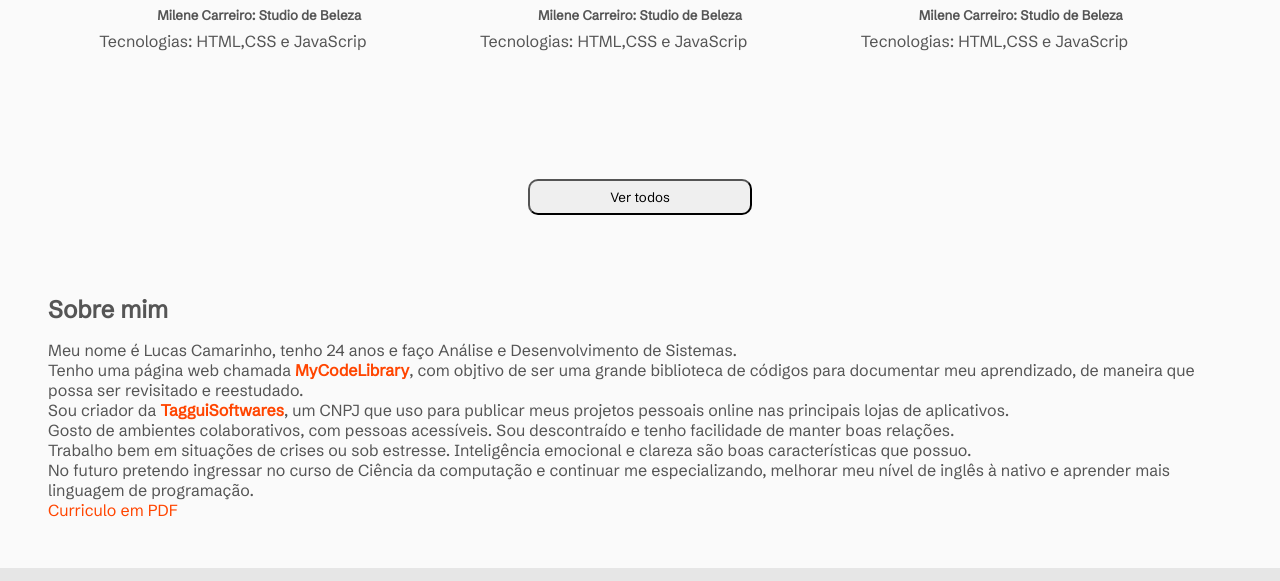
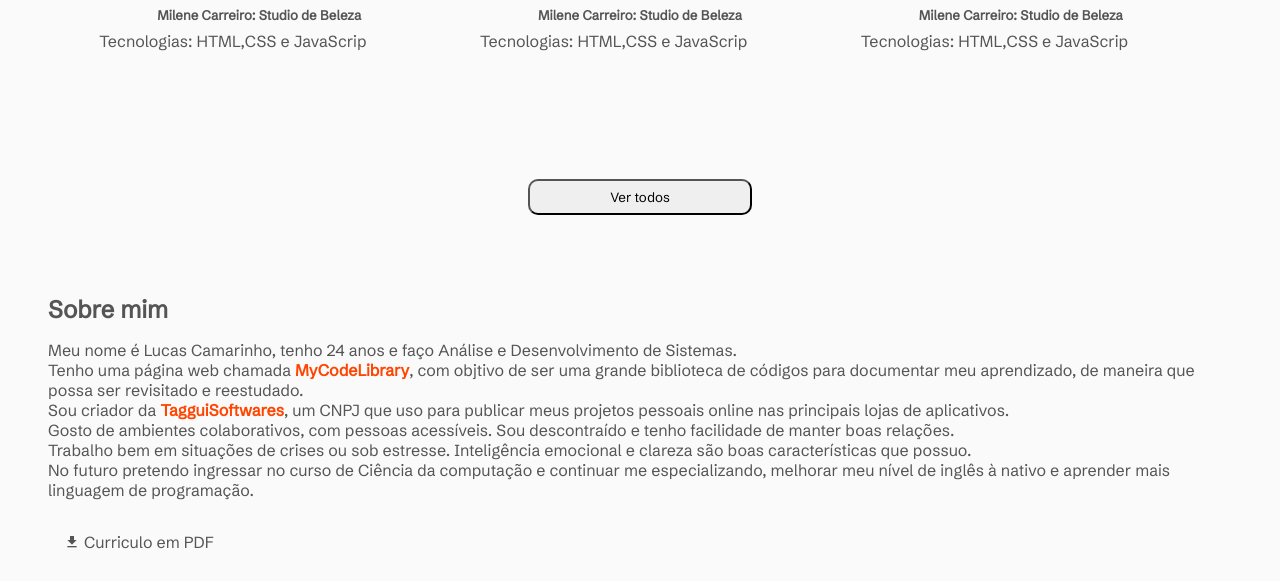
Before and after one commit to LucasCamarinho/Portfolio, a plain HTML site: page index.html in a window 1280 px wide. Shown: the part 3950-4531 px from the top of the page. Drawn offline with Linux system fonts and the light colour scheme.

Commit message:
detalhes

```diff
--- a/css/style.css
+++ b/css/style.css
@@ -38,7 +38,6 @@ p, h1,h2,h3,h4,h5{
     --background-2: rgb(230, 230, 230);
     --background-3: rgb(200, 200, 200);
     --link-color: orangered;
-    --link-color2:green;
     --text-color1:rgb(85,85,85);
     --text-color2:rgb(180, 180, 180);
 
@@ -52,7 +51,6 @@ p, h1,h2,h3,h4,h5{
     --background-2: #22272e;
     --background-3: #2d333b;
     --link-color: green;
-    --link-color2: orangered;
     --text-color1:rgb(170, 170, 170);
     --text-color2:rgb(100, 100, 100);
 
@@ -377,15 +375,16 @@ body{
 #about-me h1{
     margin-bottom: 1rem;
 }
-#about-me a {
+#about-me strong{
     color: var(--link-color);
 }
 
 .link-download{
-   margin-top: 1rem;
+   margin-top: 2rem;
+   margin-left: 1rem;
 }
-.link-download:hover{
-   color: var(--link-color2);
+.link-download a:hover{
+   color: var(--link-color);
 }
 
 /* footer */
@@ -440,6 +439,9 @@ footer{
 #copy{
     background: var(--background-2);
     color: var(--text-color1);
+}
+#copy:hover{
+    color: var(--link-color);
 }
 
 
--- a/index.html
+++ b/index.html
@@ -271,7 +271,8 @@
         <p>No futuro pretendo ingressar no curso de Ciência da computação e continuar me especializando, melhorar meu nível de inglês à nativo e aprender mais linguagem de programação.</p>
         </div>
 
-        <a class="link-download" href="Download/Lucas Camarinho - Curriculo.pdf" download="Lucas Camarinho - Curriculo.pdf">Curriculo em PDF</a>
+        <div class="link-download">
+        <a href="Download/Lucas Camarinho - Curriculo.pdf" download="Lucas Camarinho - Curriculo.pdf"><i class="mdi mdi-download"></i> Curriculo em PDF</a></div>
 
     </section>
 
```
